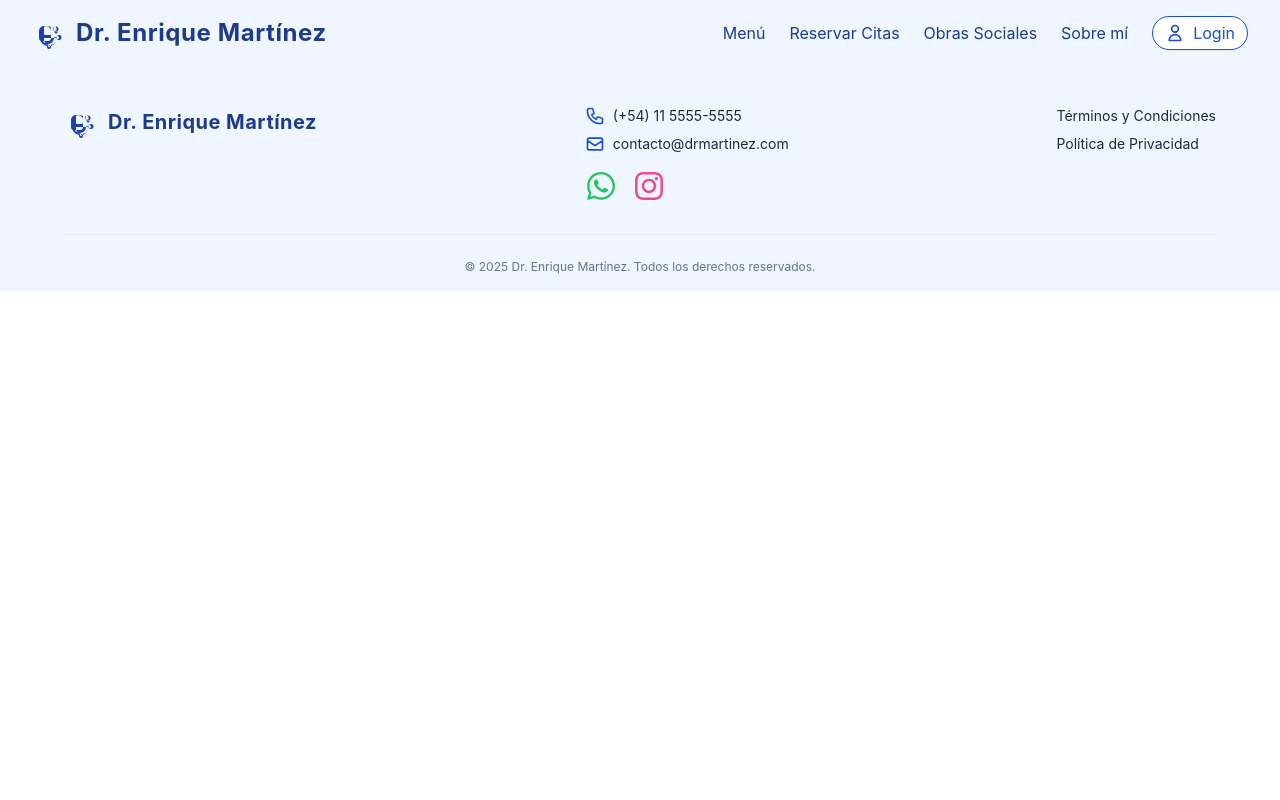
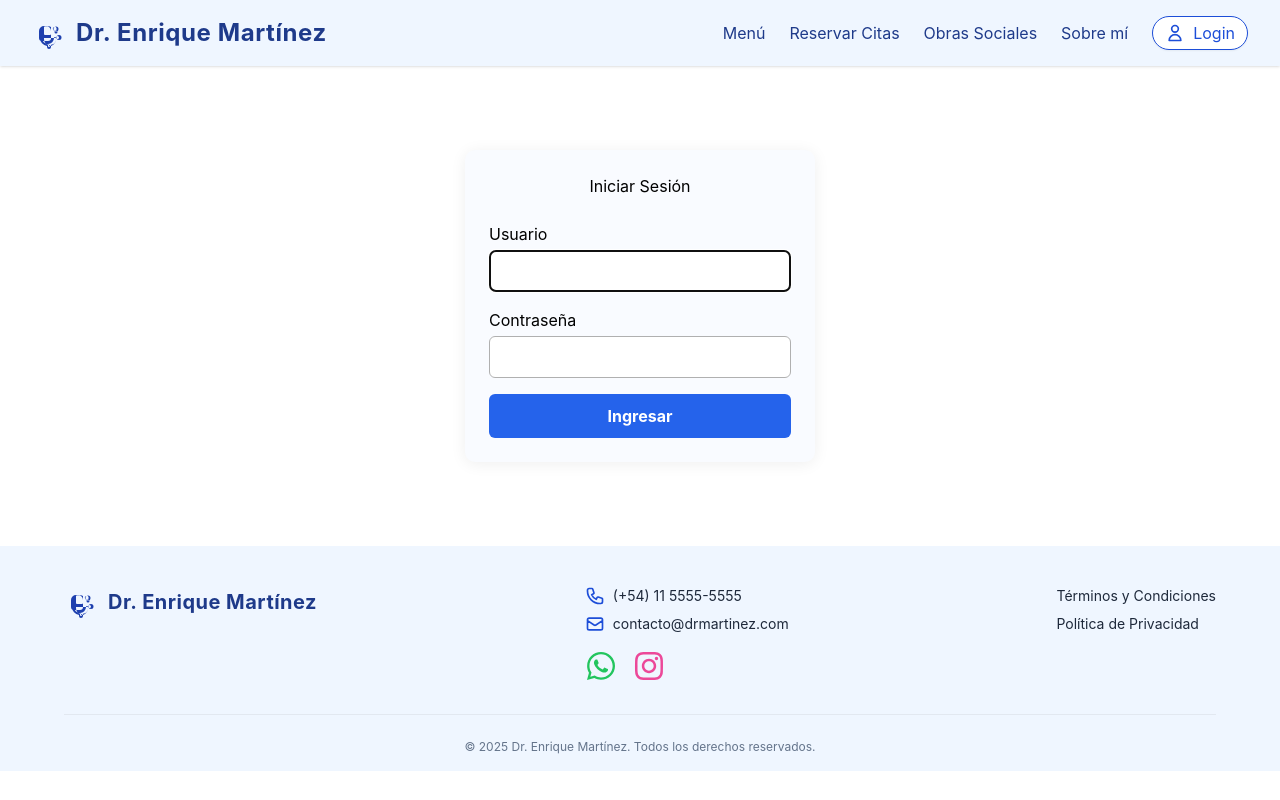
Before and after one commit to ivancao22/Tp_WebMedicos, a React (Create React App) app in the folder tp_medicos/: page /login in a window 1280 px wide. Built offline with nearby package versions, Linux system fonts and the light colour scheme.

Commit message:
Update Login.jsx

```diff
--- a/tp_medicos/src/pages/Login.jsx
+++ b/tp_medicos/src/pages/Login.jsx
@@ -1,11 +1,134 @@
-import React from 'react'
+import React, { useState } from 'react';
+
+const mockApiLogin = ({ username, password }) =>
+  new Promise((resolve, reject) => {
+    setTimeout(() => {
+      // Simulación: usuario "admin" y contraseña "1234" son válidos
+      if (username === 'admin' && password === '1234') {
+        resolve({ status: 200, message: 'Login exitoso' });
+      } else {
+        reject({ status: 401, message: 'Usuario o contraseña incorrectos' });
+      }
+    }, 1200);
+  });
 
 const Login = () => {
+  const [username, setUsername] = useState('');
+  const [password, setPassword] = useState('');
+  const [status, setStatus] = useState('idle'); // idle | loading | success | error
+  const [error, setError] = useState('');
+
+  const validate = () => {
+    if (!username || !password) {
+      setError('Completa ambos campos.');
+      return false;
+    }
+    if (username.length < 3) {
+      setError('El usuario debe tener al menos 3 caracteres.');
+      return false;
+    }
+    if (password.length < 4) {
+      setError('La contraseña debe tener al menos 4 caracteres.');
+      return false;
+    }
+    setError('');
+    return true;
+  };
+
+  const handleSubmit = async (e) => {
+    e.preventDefault();
+    if (!validate()) return;
+
+    setStatus('loading');
+    setError('');
+    try {
+      const res = await mockApiLogin({ username, password });
+      setStatus('success');
+      alert(res.message); // Aquí podrías redirigir o guardar el token
+    } catch (err) {
+      setStatus('error');
+      setError(err.message || 'Error desconocido');
+    }
+  };
+
   return (
-    <div>
+    <div style={{
+      minHeight: '60vh',
+      display: 'flex',
+      alignItems: 'center',
+      justifyContent: 'center'
+    }}>
+      <form
+        style={{
+          width: 350,
+          padding: 24,
+          background: '#f9fbff',
+          borderRadius: 10,
+          boxShadow: '0 2px 16px #0001',
+        }}
+        onSubmit={handleSubmit}
+        autoComplete="off"
+      >
+        <h2 style={{ textAlign: 'center', marginBottom: 24 }}>Iniciar Sesión</h2>
+        <div style={{ marginBottom: 16 }}>
+          <label>Usuario</label>
+          <input
+            type="text"
+            value={username}
+            onChange={e => setUsername(e.target.value)}
+            style={{
+              width: '100%',
+              padding: 8,
+              marginTop: 4,
+              borderRadius: 6,
+              border: '1px solid #b0b0b0'
+            }}
+            autoFocus
+            disabled={status === 'loading'}
+          />
+        </div>
+        <div style={{ marginBottom: 16 }}>
+          <label>Contraseña</label>
+          <input
+            type="password"
+            value={password}
+            onChange={e => setPassword(e.target.value)}
+            style={{
+              width: '100%',
+              padding: 8,
+              marginTop: 4,
+              borderRadius: 6,
+              border: '1px solid #b0b0b0'
+            }}
+            disabled={status === 'loading'}
+          />
+        </div>
+        {error && (
+          <div style={{ color: 'red', marginBottom: 12, textAlign: 'center' }}>
+            {error}
+          </div>
+        )}
+        <button
+          type="submit"
+          style={{
+            width: '100%',
+            padding: '10px 0',
+            borderRadius: 6,
+            border: 'none',
+            background: '#2563eb',
+            color: '#fff',
+            fontWeight: 'bold',
+            fontSize: 16,
+            cursor: status === 'loading' ? 'wait' : 'pointer',
+            opacity: status === 'loading' ? 0.7 : 1
+          }}
+          disabled={status === 'loading'}
+        >
+          {status === 'loading' ? 'Ingresando...' : 'Ingresar'}
+        </button>
+      </form>
+    </div>
+  );
+};
 
-    </div>
-  )
-}
-
-export default Login
+export default Login;
```
